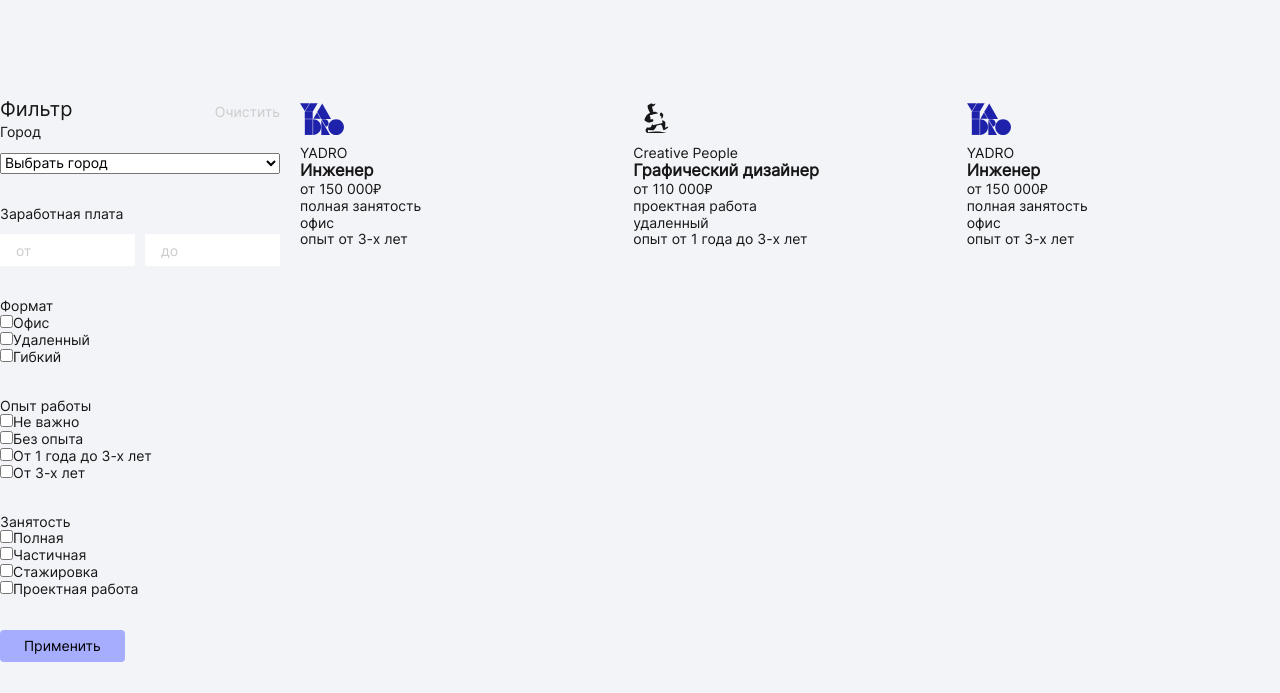
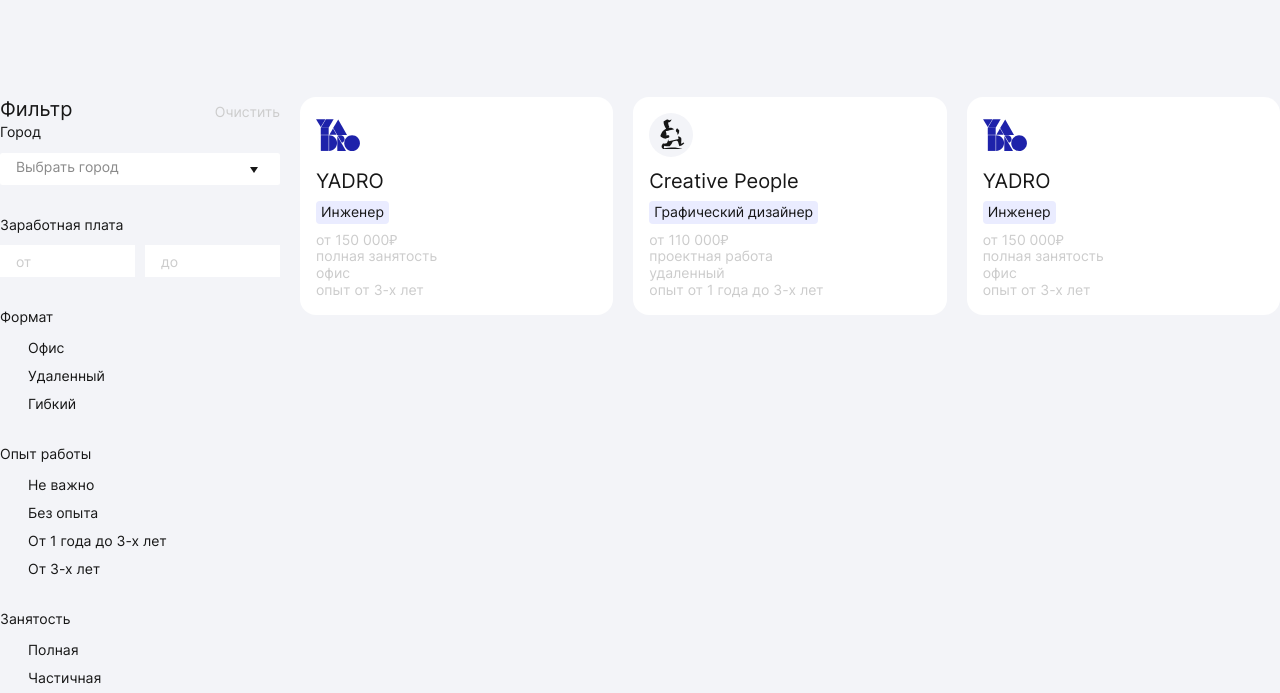
Before and after one commit to Mrsirinam/Work_Space, a plain HTML site: page index.html in a window 1280 px wide. Shown: the part 514-1207 px from the top of the page. Drawn offline with Linux system fonts and the light colour scheme.

Commit message:
add style and JS

```diff
--- a/index.css
+++ b/index.css
@@ -1,9 +1,12 @@
 @import 'style/normalize.css';
+@import 'style/choices.min.css';
 @import 'style/style.css';
 @import 'style/header.css';
 @import 'style/hero.css';
 @import 'style/vacancies.css';
 @import 'style/filter.css';
+@import 'style/choices.css';
+@import 'style/checkbox.css';
 @import 'style/cards.css';
 @import 'style/vacancy.css';
 @import 'style/footer.css';
--- a/index.html
+++ b/index.html
@@ -6,6 +6,9 @@
 	<meta name="viewport" content="width=device-width, initial-scale=1.0">
 	<title>Workspace</title>
 	<link rel="stylesheet" href="index.css">
+
+	<script src="js/choices.min.js" defer></script>
+	<script src="js/script.js" defer></script>
 </head>
 
 <body>
@@ -30,21 +33,19 @@
 		<div class="container vacancies__container">
 			<button class="vacancies__filter-btn">Фильтр</button>
 
-
-
 			<section class="vacancies__filter filter">
 				<h2 class="filter__title">Фильтр</h2>
+
 				<form class="filter__form">
 					<fieldset class="filter__fieldset">
 						<legend class="filter__legend">Город</legend>
+
 						<select class="filter__select" name="city" id="city">
 							<option value="">Выбрать город</option>
 							<option>Москва</option>
 							<option>Санкт-Петербург</option>
 							<option>Ростов-на-Дону</option>
 						</select>
-
-
 					</fieldset>
 
 					<fieldset class="filter__fieldset">
@@ -57,60 +58,61 @@
 
 					<div class="filter__checkboxes">
 						<fieldset class="filter__fieldset">
-							<legend>Формат</legend>
+							<legend class="filter__legend">Формат</legend>
 
 							<label class="filter__label checkbox">
-								<input class="checkbox" type="checkbox" name="format" value="Офис">Офис
+								<input class="checkbox__input" type="checkbox" name="format" value="Офис">Офис
 							</label>
 
 							<label class="filter__label checkbox">
-								<input class="checkbox" type="checkbox" name="format" value="Удаленный">Удаленный
+								<input class="checkbox__input" type="checkbox" name="format" value="Удаленный">Удаленный
 							</label>
 
 							<label class="filter__label checkbox">
-								<input class="checkbox" type="checkbox" name="format" value="Гибкий">Гибкий
+								<input class="checkbox__input" type="checkbox" name="format" value="Гибкий">Гибкий
 							</label>
 
 						</fieldset>
 
 						<fieldset class="filter__fieldset">
-							<legend>Опыт работы</legend>
+							<legend class="filter__legend">Опыт работы</legend>
 
 							<label class="filter__label checkbox">
-								<input class="checkbox" type="checkbox" name="experience" value="Не важно">Не важно
+								<input class="checkbox__input" type="checkbox" name="experience" value="Не важно">Не важно
 							</label>
 
 							<label class="filter__label checkbox">
-								<input class="checkbox" type="checkbox" name="experience" value="Без опыта">Без опыта
+								<input class="checkbox__input" type="checkbox" name="experience" value="Без опыта">Без опыта
 							</label>
 
 							<label class="filter__label checkbox">
-								<input class="checkbox" type="checkbox" name="experience" value="От 1 года до 3-х лет">От 1 года до 3-х
+								<input class="checkbox__input" type="checkbox" name="experience" value="От 1 года до 3-х лет">От 1 года
+								до 3-х
 								лет
 							</label>
 
 							<label class="filter__label checkbox">
-								<input class="checkbox" type="checkbox" name="experience" value="От 3-х лет">От 3-х лет
+								<input class="checkbox__input" type="checkbox" name="experience" value="От 3-х лет">От 3-х лет
 							</label>
 
 						</fieldset>
 						<fieldset class="filter__fieldset">
-							<legend>Занятость</legend>
+							<legend class="filter__legend">Занятость</legend>
 
 							<label class="filter__label checkbox">
-								<input class="checkbox" type="checkbox" name="type" value="Полная">Полная
+								<input class="checkbox__input" type="checkbox" name="type" value="Полная">Полная
 							</label>
 
 							<label class="filter__label checkbox">
-								<input class="checkbox" type="checkbox" name="type" value="Частичная">Частичная
+								<input class="checkbox__input" type="checkbox" name="type" value="Частичная">Частичная
 							</label>
 
 							<label class="filter__label checkbox">
-								<input class="checkbox" type="checkbox" name="type" value="Стажировка">Стажировка
+								<input class="checkbox__input" type="checkbox" name="type" value="Стажировка">Стажировка
 							</label>
 
 							<label class="filter__label checkbox">
-								<input class="checkbox" type="checkbox" name="type" value="Проектная работа">Проектная работа
+								<input class="checkbox__input" type="checkbox" name="type" value="Проектная работа">Проектная работа
 							</label>
 
 						</fieldset>
--- /dev/null
+++ b/js/script.js
@@ -0,0 +1,5 @@
+const citySelect = document.querySelector("#city");
+const cityChoices = new Choices(citySelect, {
+  searchEnabled: false,
+  itemSelectText: "",
+});
--- /dev/null
+++ b/style/checkbox.css
@@ -0,0 +1,46 @@
+.checkbox {
+	position: relative;
+	display: block;
+line-height: 20px;
+padding-left: 28px;
+}
+
+.checkbox__input {
+	-webkit-appearance: none;
+	-moz-appearance: none;
+	appearance: none;
+	position: absolute;
+	width: 20px;
+height: 20px;
+left: 0;
+top: 0;
+bottom: 0;
+background-color: fff;
+border-radius: 4px;
+transition: box-shadow 0.2s ease-in-out;
+}
+
+.checkbox__input:after {
+	content: '';
+	position: absolute;
+	inset: 0;
+	display: block;
+	background: url('../image/check.svg') no-repeat center;
+	opacity: 0;
+}
+
+.checkbox__input:checked:after {
+	opacity: 1;
+}
+
+.checkbox__input:focus-visible {
+	outline: none;
+	box-shadow: 0px 2px 10px rgba(0, 0, 0, 0.25);
+}
+
+.checkbox__input:hover:not(:disabled) {
+	box-shadow: 0px 2px 10px rgba(166, 173, 255, 0.55);
+}
+
+.checkbox__input:disabled {
+	background-color: #ccc
--- /dev/null
+++ b/style/choices.css
@@ -0,0 +1,29 @@
+.choices {
+	width: 100%;
+}
+
+.choices__inner {
+	background-color: #fff;
+	padding: 6px 16px;
+	min-height: 32px;
+	border: 0;
+}
+
+.choices__list--single {
+	padding: 0;
+}
+
+.choices[data-type*=select-one]::after {
+	width: 20px;
+	height: 20px;
+	background: url('../image/arrow.svg') no-repeat center/contain;
+	border: 0;
+	top: 6px;
+	right: 16px;
+	margin-top: 0;
+}
+
+.choices[data-type*=select-one].is-open::after {
+	transform: rotate(180deg);
+	margin-top: 0;
+}
--- a/style/filter.css
+++ b/style/filter.css
@@ -43,6 +43,10 @@
 	gap: 10px;
 }
 
+.filter__label:not(:last-child) {
+margin-bottom: 8px;
+}
+
 .filter__input {
 	flex: 1 1 50%;
 	width: 100%;
--- a/style/vacancy.css
+++ b/style/vacancy.css
@@ -0,0 +1,32 @@
+.vacancy {
+	border-radius: 16px;
+	background: #fff;
+	padding: 16px;
+	height: 100%;
+	cursor: pointer;
+}
+
+.vacancy__img {
+	max-height: 44px;
+	margin-bottom: 12px;
+	display: block;
+}
+
+.vacancy__company {
+	font-size: 20px;
+	margin-bottom: 8px;
+}
+
+.vacancy__title {
+	display: inline-block;
+	padding: 3px 5px;
+	font-size: 14px;
+	font-weight: 400;
+	border-radius: 4px;
+	background-color: #eaecff;
+	margin-bottom: 8px;
+}
+
+.vacancy__fields {
+	color: #CCC;
+}
```
Also changed, not shown: image/arrow.svg (added), image/check.svg (added), js/choices.min.js (added), style/choices.min.css (added).
